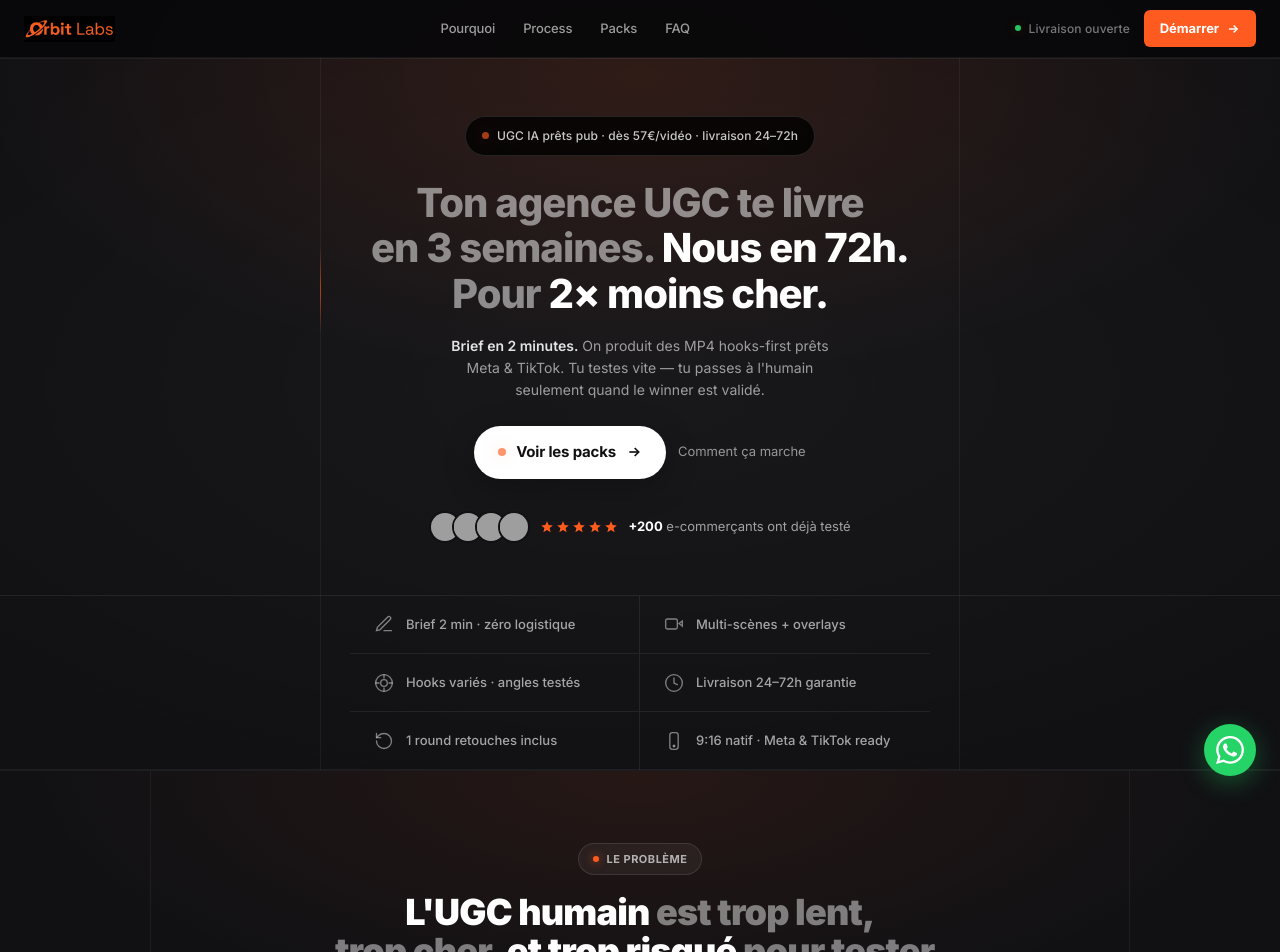
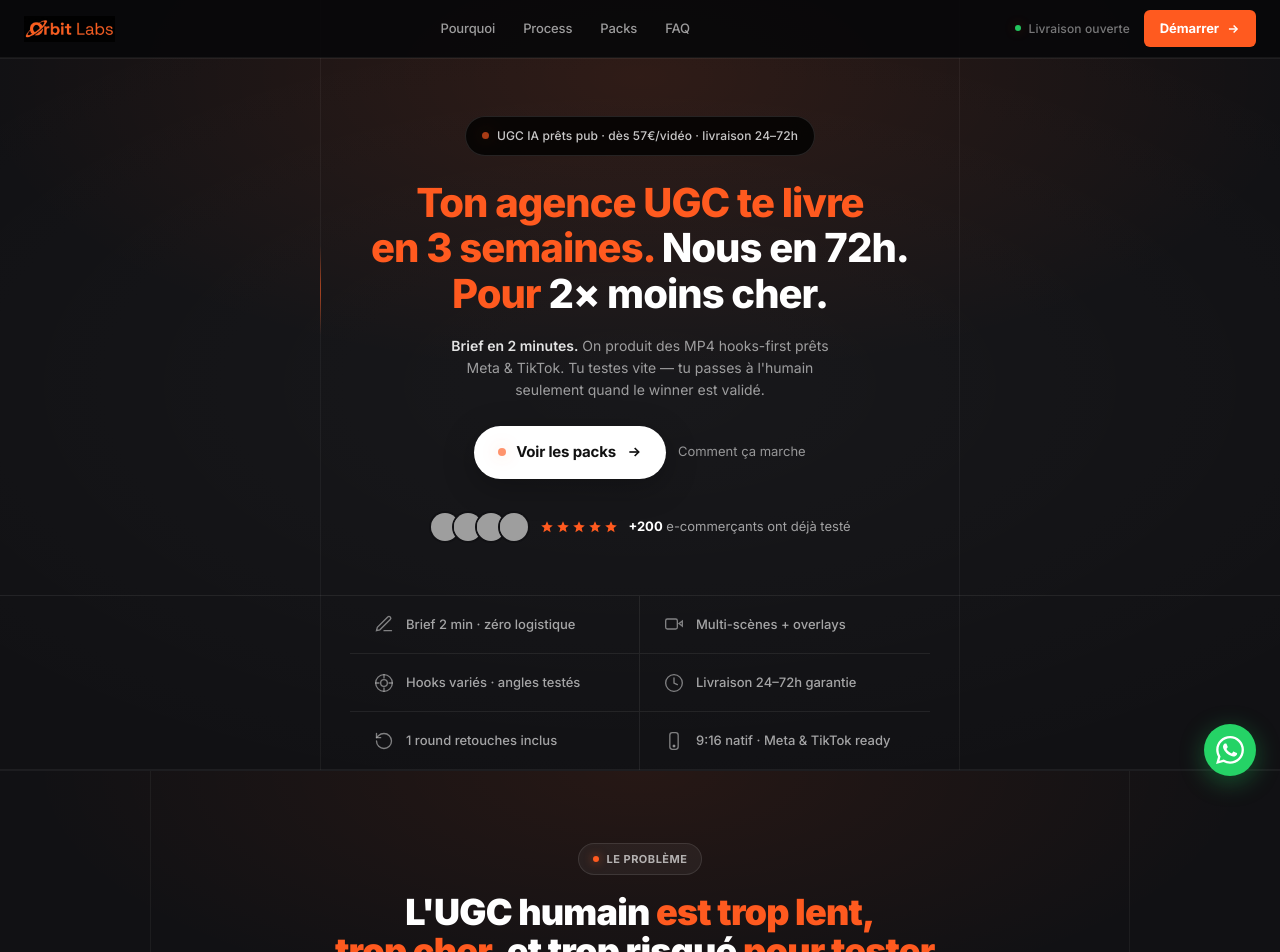
Before and after one commit to Maximgeb/orbit-labs, a Next.js app: page / in a window 1280 px wide. Shown: the top 952 px of the page. Built offline with nearby package versions, Linux system fonts and the light colour scheme; grey boxes are pictures that could not be loaded.

Commit message:
Branding: s-dim + oh-dim → orange #FF5A1F for heading consistency

```diff
--- a/app/globals.css
+++ b/app/globals.css
@@ -350,7 +350,7 @@ body {
 
 /* "Glue" words — 8lab muted treatment (50% opacity — more readable on dark) */
 .oh-dim {
-  color: rgba(255,255,255,0.50);
+  color: #FF5A1F;
 }
 
 /* Subtext */
@@ -554,7 +554,7 @@ body {
    ============================================================ */
 
 /* Re-export .oh-dim/.oh-bright as generic utilities usable in any section */
-.s-dim  { color: rgba(255,255,255,0.45); }
+.s-dim  { color: #FF5A1F; }
 .s-bright { color: #fff; }
 
 /* ============================================================
```
